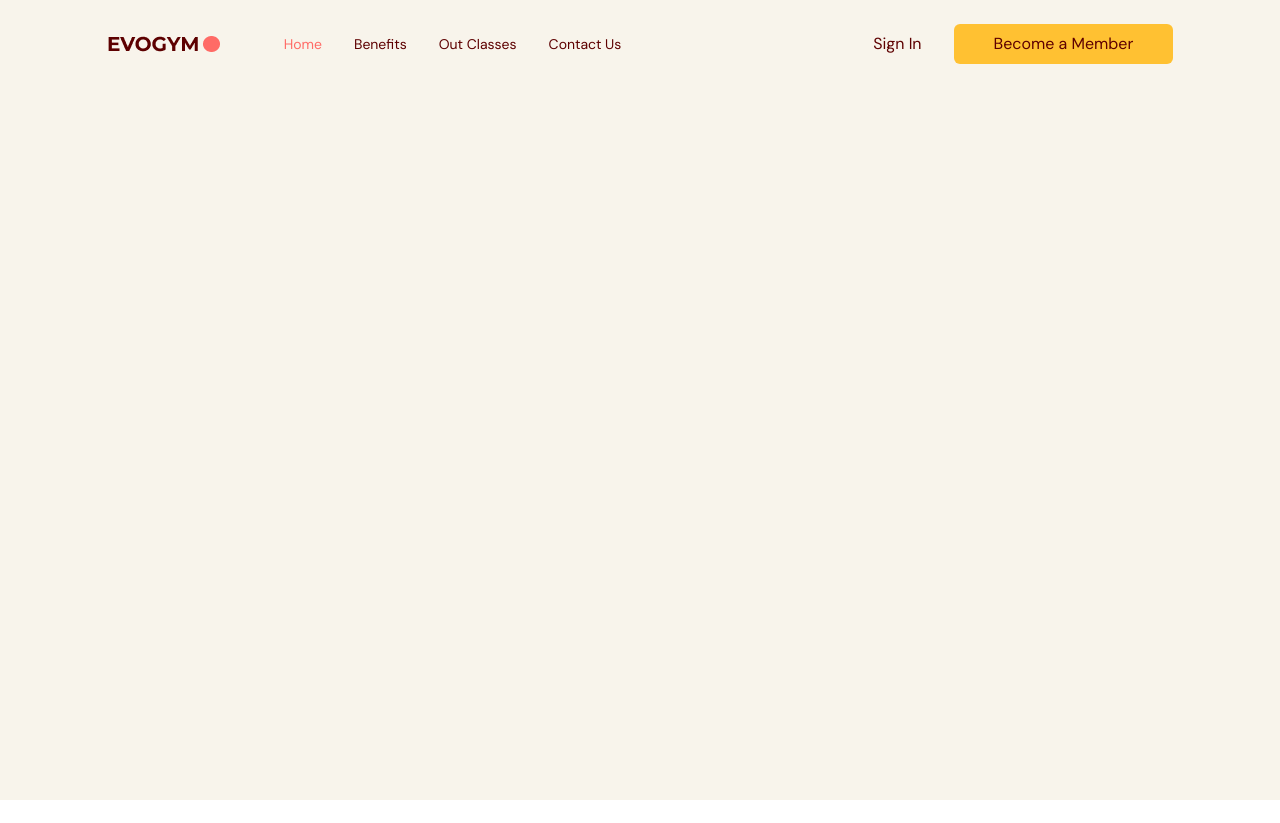
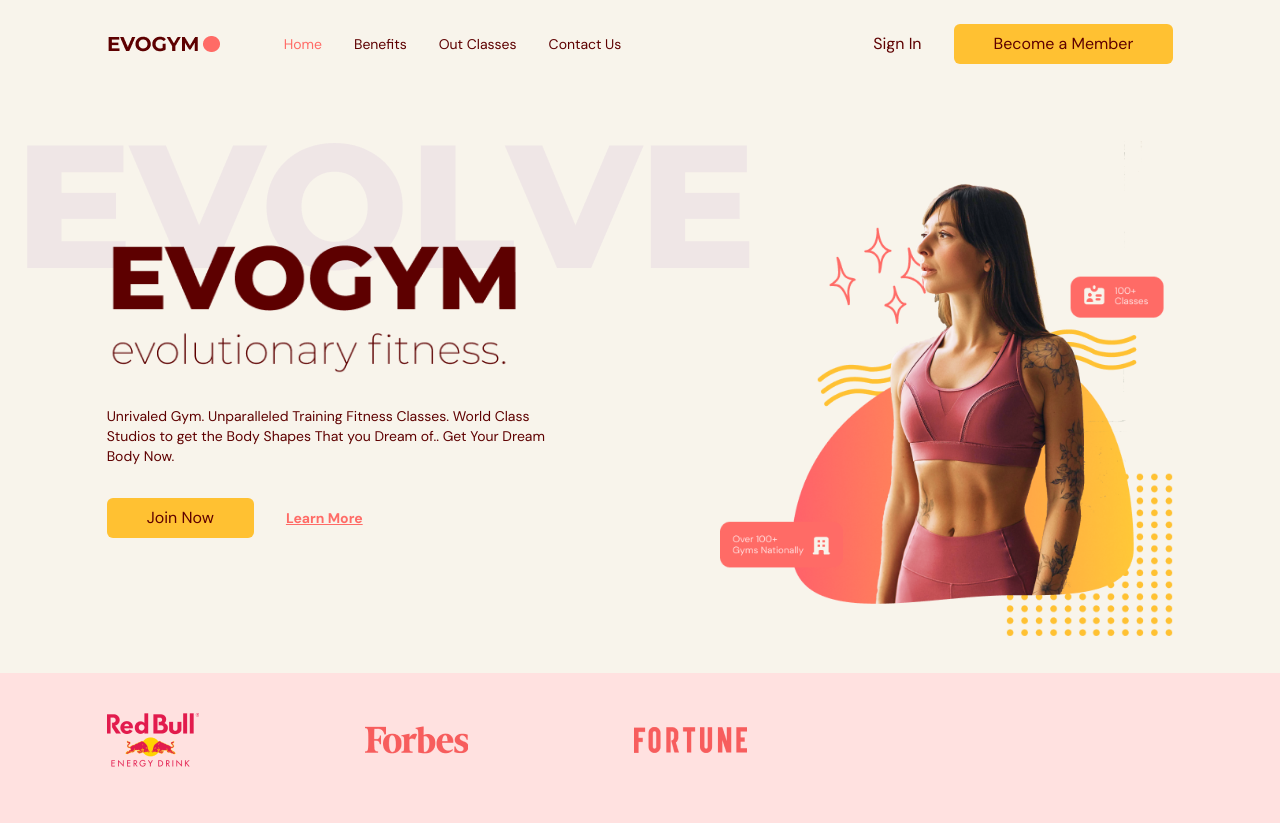
Before and after one commit to n1bil/fitness-project, a React (Vite) app: page / in a window 1280 px wide. Before the commit the page ends 800 px from the top, so only its background shows below. Built offline with nearby package versions, Linux system fonts and the light colour scheme.

Commit message:
Home Page

```diff
--- a/src/App.tsx
+++ b/src/App.tsx
@@ -1,4 +1,5 @@
 import { useEffect, useState } from "react";
+import Home from '@/scenes/home';
 import Navbar from "@/scenes/navbar";
 import { SelectedPage } from "@/shared/types.ts";
 
@@ -26,6 +27,7 @@
                 selectedPage={selectedPage}
                 setSelectedPage={setSelectedPage}
             />
+            <Home setSelectedPage={setSelectedPage} />
         </div>
     );
 }
--- /dev/null
+++ b/src/scenes/home/index.tsx
@@ -0,0 +1,105 @@
+import useMediaQuery from "@/hooks/useMediaQuery";
+import { SelectedPage } from "@/shared/types";
+import ActionButton from "@/shared/ActionButton";
+import HomePageText from "@/assets/HomePageText.png";
+import HomePageGraphic from "@/assets/HomePageGraphic.png";
+import SponsorRedbull from "@/assets/SponsorRedBull.png";
+import SponsorForbes from "@/assets/SponsorForbes.png";
+import SponsorFortune from "@/assets/SponsorFortune.png";
+import AnchorLink from "react-anchor-link-smooth-scroll";
+import { motion } from "framer-motion";
+
+type Props = {
+    setSelectedPage: (value: SelectedPage) => void;
+};
+
+const Home = ({ setSelectedPage }: Props) => {
+    const isAboveMediumScreens = useMediaQuery("(min-width:1060px)");
+
+    return (
+        <section
+            id="home"
+            className="gap-16 bg-gray-20 py-10 md:h-full md:pb-0"
+        >
+            {/* IMAGE AND MAIN HEADER */}
+            <motion.div
+                className="md:flex mx-auto w-5/6 items-center justify-center md:h-5/6"
+                onViewportEnter={() => setSelectedPage(SelectedPage.Home)}
+            >
+                {/* MAIN HEADER */}
+                <div className="z-10 mt-32 md:basis-3/5">
+                    {/* HEADERS */}
+                    <motion.div
+                        className="md:-mt-20"
+                        initial='hidden'
+                        whileInView='visible'
+                        viewport={{ once: true, amount: 0.5 }}
+                        transition={{ duration: 0.5 }}
+                        variants={{
+                            hidden: { opacity: 0, x:-50 },
+                            visible: { opacity: 1, x: 0 },
+                        }}
+                    >
+                        <div className="relative">
+                            <div className="before:absolute before:-top-20 before:-left-20 before:z-[-1] md:before:content-evolvetext">
+                                <img src={HomePageText} alt="home-page-text" />
+                            </div>
+                        </div>
+
+                        <p className="mt-8 text-sm">
+                            Unrivaled Gym. Unparalleled Training Fitness
+                            Classes. World Class Studios to get the Body Shapes
+                            That you Dream of.. Get Your Dream Body Now.
+                        </p>
+                    </motion.div>
+
+                    {/* ACTIONS */}
+                    <motion.div
+                        className="mt-8 flex items-center gap-8"
+                        initial='hidden'
+                        whileInView='visible'
+                        viewport={{ once: true, amount: 0.5 }}
+                        transition={{ delay: 0.2, duration: 0.5 }}
+                        variants={{
+                            hidden: { opacity: 0, x:-50 },
+                            visible: { opacity: 1, x: 0 },
+                        }}
+                    >
+                        <ActionButton setSelectedPage={setSelectedPage}>
+                            Join Now
+                        </ActionButton>
+                        <AnchorLink
+                            className="text-sm font-bold text-primary-500 underline hover:text-secondary-500"
+                            onClick={() => setSelectedPage(SelectedPage.ContactUs)}
+                            href={`#${SelectedPage.ContactUs}`}
+                        >
+                            <p>Learn More</p>
+                        </AnchorLink>
+                    </motion.div>
+                </div>
+
+                {/* IMAGE */}
+                <div className="flex basis-3/5 justify-center md:z-10
+                    md:ml-40 md:mt-16 md:justify-items-end"
+                >
+                    <img src={HomePageGraphic} alt="home-pageGraphic" />
+                </div>
+            </motion.div>
+
+            {/* SPONSORS */}
+            {isAboveMediumScreens && (
+                <div className="h-[150px] w-full bg-primary-100 py-10">
+                    <div className="mx-auto w-5/6">
+                        <div className="flex w-3/5 items-center justify-between gap-8">
+                            <img src={SponsorRedbull} alt="redbull-sponsor" />
+                            <img src={SponsorForbes} alt="forbes-sponsor" />
+                            <img src={SponsorFortune} alt="fortune-sponsor" />
+                        </div>
+                    </div>
+                </div>
+            )}
+        </section>
+    );
+};
+
+export default Home;
```
